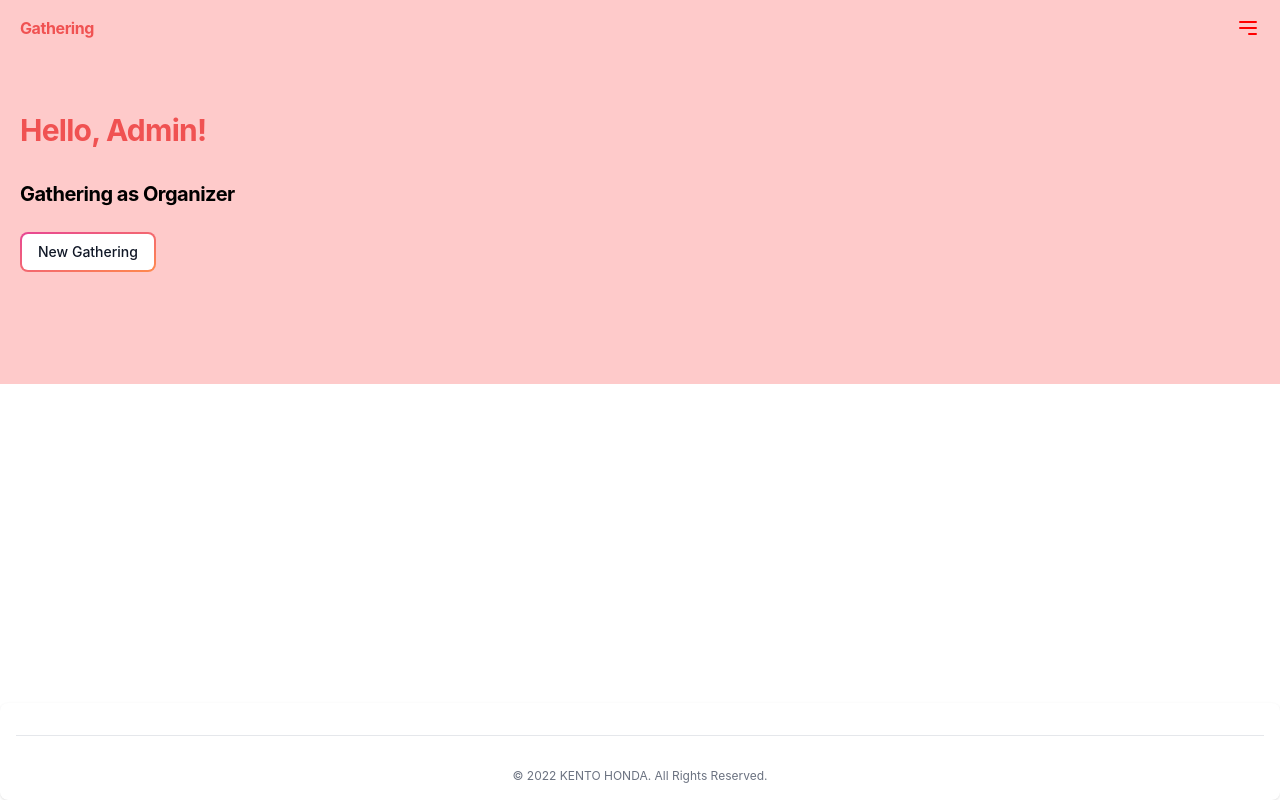
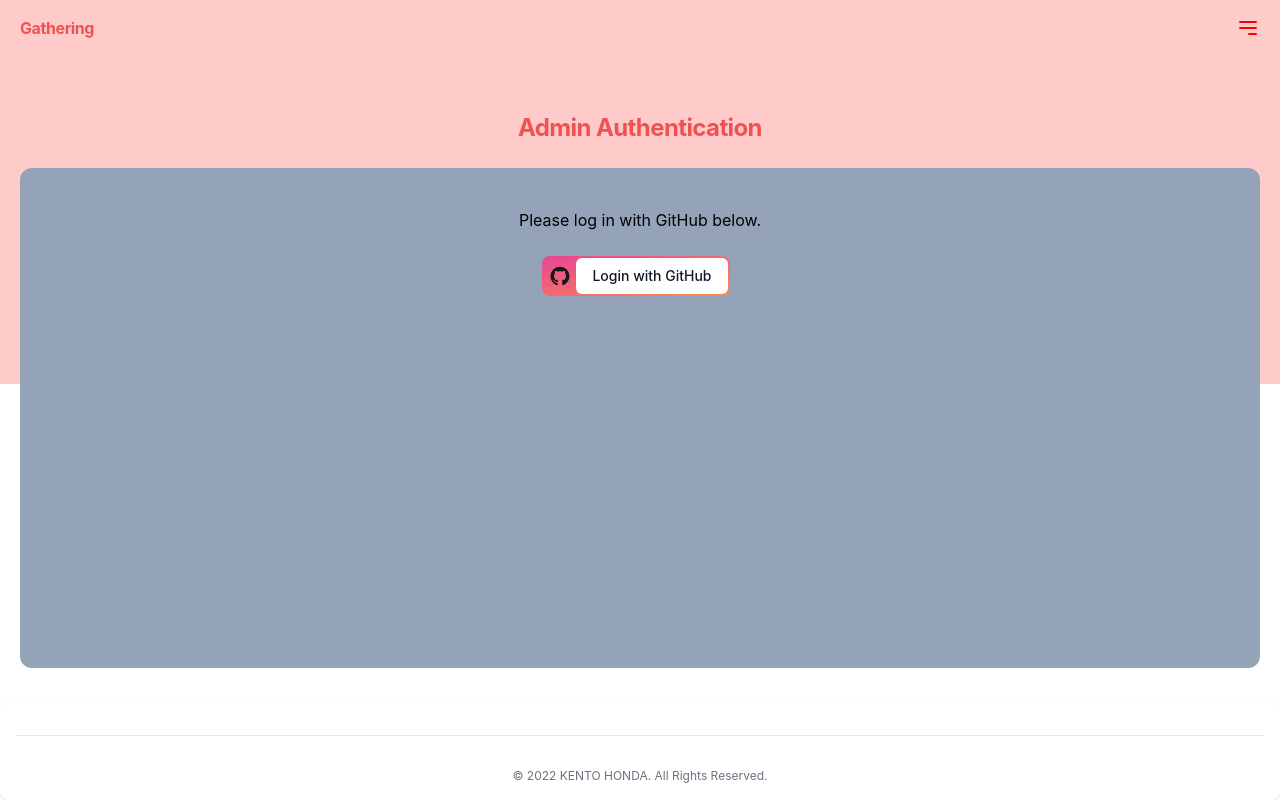
Before and after one commit to keento0809/gathering, a Next.js app in the folder frontend/: page /admin/home in a window 1280 px wide. Built offline with nearby package versions, Linux system fonts and the light colour scheme; no server answers.

Commit message:
Fix the error of redirect-uri on next-auth

```diff
--- a/frontend/components/NavMenu/NavMenu.tsx
+++ b/frontend/components/NavMenu/NavMenu.tsx
@@ -21,7 +21,7 @@ const NavMenu = () => {
         </li>
         <hr />
         <li className="py-3 pl-0.5">
-          <Link href={"/auth"}>Login for admin</Link>
+          <Link href={"/admin/home"}>Login for admin</Link>
         </li>
         <hr />
       </ul>
--- a/frontend/pages/admin/[adminId]/index.tsx
+++ b/frontend/pages/admin/[adminId]/index.tsx
@@ -4,6 +4,8 @@ import Wrapper from "../../../components/Wrapper/Wrapper";
 import { NextPage, GetStaticProps, GetStaticPaths } from "next";
 import Button from "../../../components/Button/Button";
 import MainButton from "../../../components/Button/MainButton";
+import GithubAuthButton from "../../../components/Button/GithubAuthButton";
+import { signOut } from "next-auth/react";
 
 const AdminHome = () => {
   return (
@@ -29,6 +31,15 @@ const AdminHome = () => {
               text="New Gathering"
               linkUrl={`/admin/${1}/newGathering`}
             />
+          </div>
+          <div className="">
+            <span
+              onClick={() => {
+                signOut();
+              }}
+            >
+              <GithubAuthButton text="Sign out" />
+            </span>
           </div>
         </div>
       </Wrapper>
--- /dev/null
+++ b/frontend/pages/admin/home.tsx
@@ -0,0 +1,86 @@
+import Head from "next/head";
+import React from "react";
+import Wrapper from "../../components/Wrapper/Wrapper";
+import MainButton from "../../components/Button/MainButton";
+import { useSession } from "next-auth/react";
+import GithubAuthButton from "../../components/Button/GithubAuthButton";
+import { signOut, signIn } from "next-auth/react";
+import Card from "../../components/Card/Card";
+import Link from "next/link";
+
+const AdminHome = () => {
+  const { data: session } = useSession();
+  console.log({ session });
+
+  return (
+    <>
+      <Head>
+        <title>Admin Home</title>
+      </Head>
+      <Wrapper>
+        <div className="home-title">
+          {!session && (
+            <div>
+              <h2 className="text-2xl font-bold text-center tracking-tight text-red-500 dark:text-red-400">
+                Admin Authentication
+              </h2>
+              <Card>
+                <div className="text-center pt-4">
+                  {!session && (
+                    <div className="text-center text-base">
+                      <p>Please log in with GitHub below.</p>
+                      <div className="text-center pt-6">
+                        <Link href={"/admin/home"}>
+                          <a
+                            onClick={(e) => {
+                              e.preventDefault();
+                              signIn("github");
+                            }}
+                          >
+                            <GithubAuthButton text="Login with GitHub" />
+                          </a>
+                        </Link>
+                      </div>
+                    </div>
+                  )}
+                </div>
+              </Card>
+            </div>
+          )}
+          {session && (
+            <div>
+              <h3 className="text-3xl text-red-500 font-bold tracking-tight">
+                Hello, Admin!
+              </h3>
+              <div className="pt-8 pb-4">
+                <h3 className="text-xl font-bold tracking-tight overflow-y-scroll">
+                  Gathering as Organizer
+                </h3>
+                <div className="py-6">
+                  <MainButton
+                    text="New Gathering"
+                    linkUrl={`/admin/${1}/newGathering`}
+                  />
+                </div>
+                <div className="">
+                  <Link href={"/admin/home"}>
+                    <a
+                      onClick={(e) => {
+                        e.preventDefault();
+                        signOut();
+                      }}
+                    >
+                      <GithubAuthButton text="Sign out" />
+                    </a>
+                  </Link>
+                </div>
+              </div>
+            </div>
+          )}
+        </div>
+      </Wrapper>
+    </>
+  );
+};
+
+export default AdminHome;
--- a/frontend/pages/auth/index.tsx
+++ b/frontend/pages/auth/index.tsx
@@ -79,7 +79,7 @@ const Login = () => {
                 </div>
               </div>
             )}
-            {session && (
+            {/* {session && (
               <div className="text-based text-center">
                 <p>
                   You've already logged in. Click the button below to jump to
@@ -101,7 +101,7 @@ const Login = () => {
                   </span>
                 </div>
               </div>
-            )}
+            )} */}
           </div>
           {/* <form onSubmit={handleSubmit}>
             <div className="mb-6">
```
